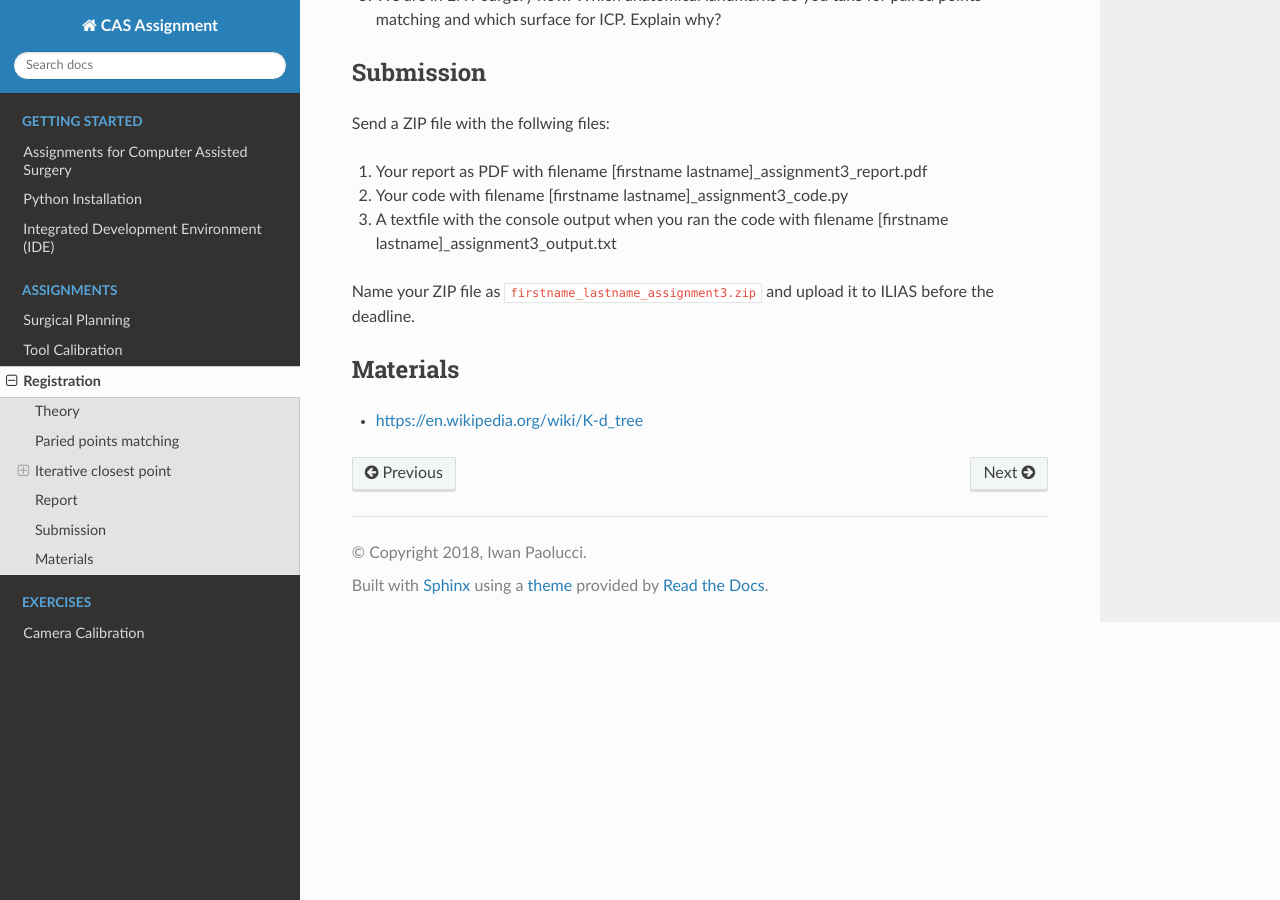
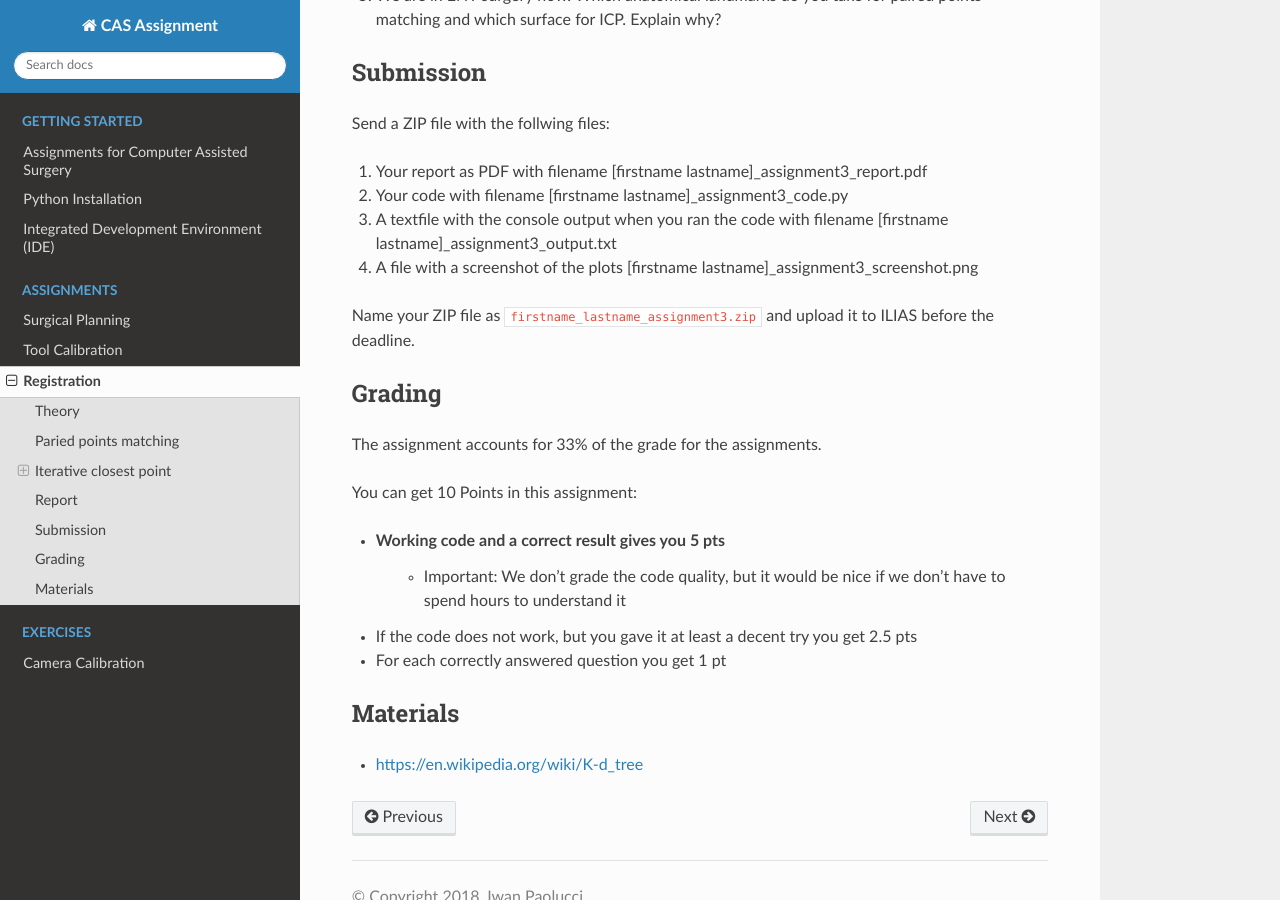
Before and after one commit to persmed/cas-assignment, a Sphinx documentation site: the page built from docs/assignment.registration.rst, in a window 1280 px wide and 900 px high, scrolled down 2886 px. Built offline with Sphinx 7.4.7 and the Read the Docs theme 2.0.0, drawn with Linux system fonts in a browser that asks for light colours; some of the changed text lies outside the part shown.

Commit message:
Update assignment.registration.rst

```diff
--- a/docs/assignment.registration.rst
+++ b/docs/assignment.registration.rst
@@ -126,9 +126,21 @@ Send a ZIP file with the follwing files:
 #. Your report as PDF with filename [firstname lastname]_assignment3_report.pdf
 #. Your code with filename [firstname lastname]_assignment3_code.py
 #. A textfile with the console output when you ran the code with filename [firstname lastname]_assignment3_output.txt
+#. A file with a screenshot of the plots  [firstname lastname]_assignment3_screenshot.png
 
 Name your ZIP file as ``firstname_lastname_assignment3.zip`` and upload it to ILIAS before the deadline.
 
+Grading
+-------
+
+The assignment accounts for 33% of the grade for the assignments.
+
+You can get 10 Points in this assignment:
+
+* Working code and a correct result gives you 5 pts
+   * Important: We don't grade the code quality, but it would be nice if we don't have to spend hours to understand it
+* If the code does not work, but you gave it at least a decent try you get 2.5 pts
+* For each correctly answered question you get 1 pt
 
 Materials
 ----------
```
